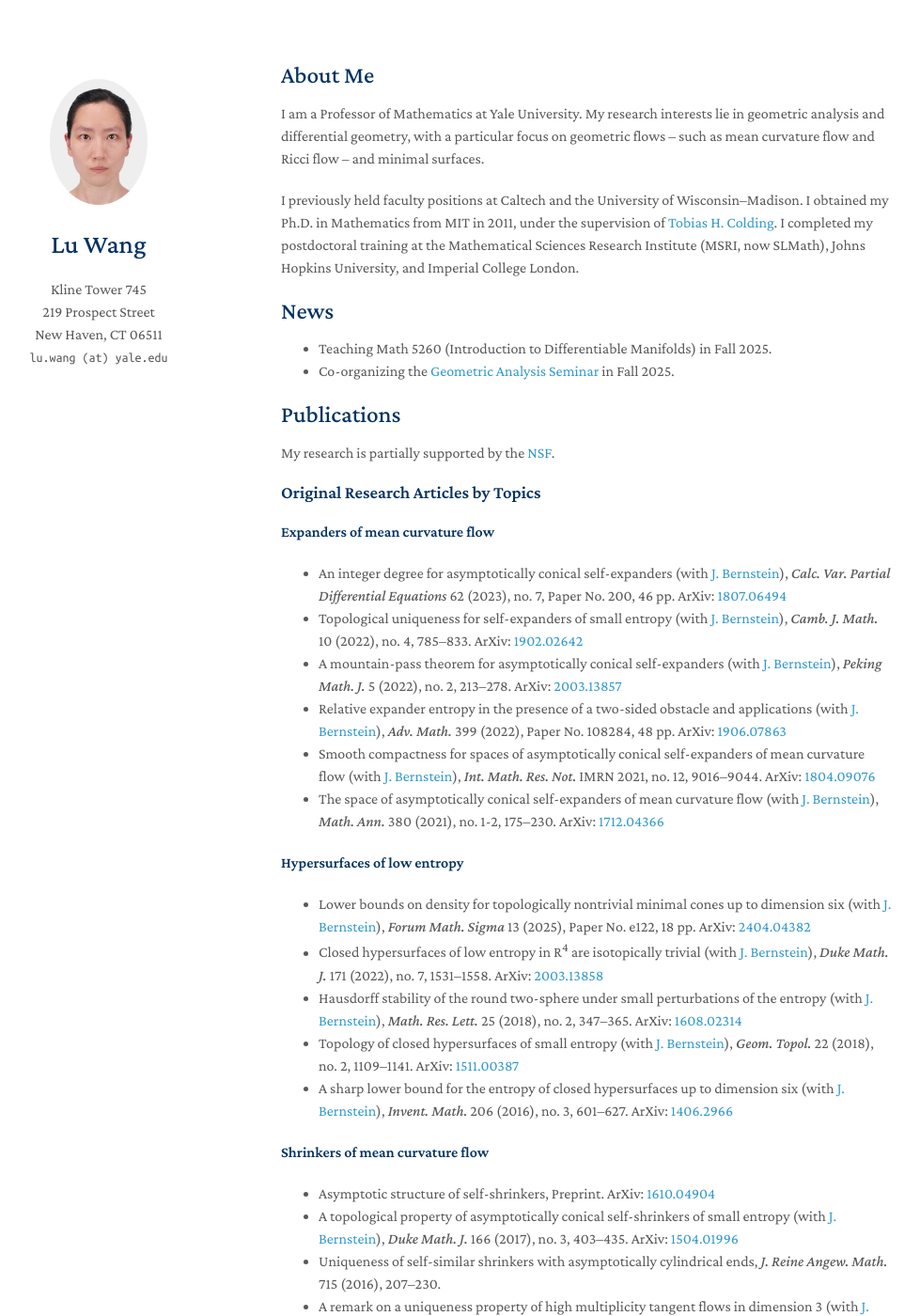
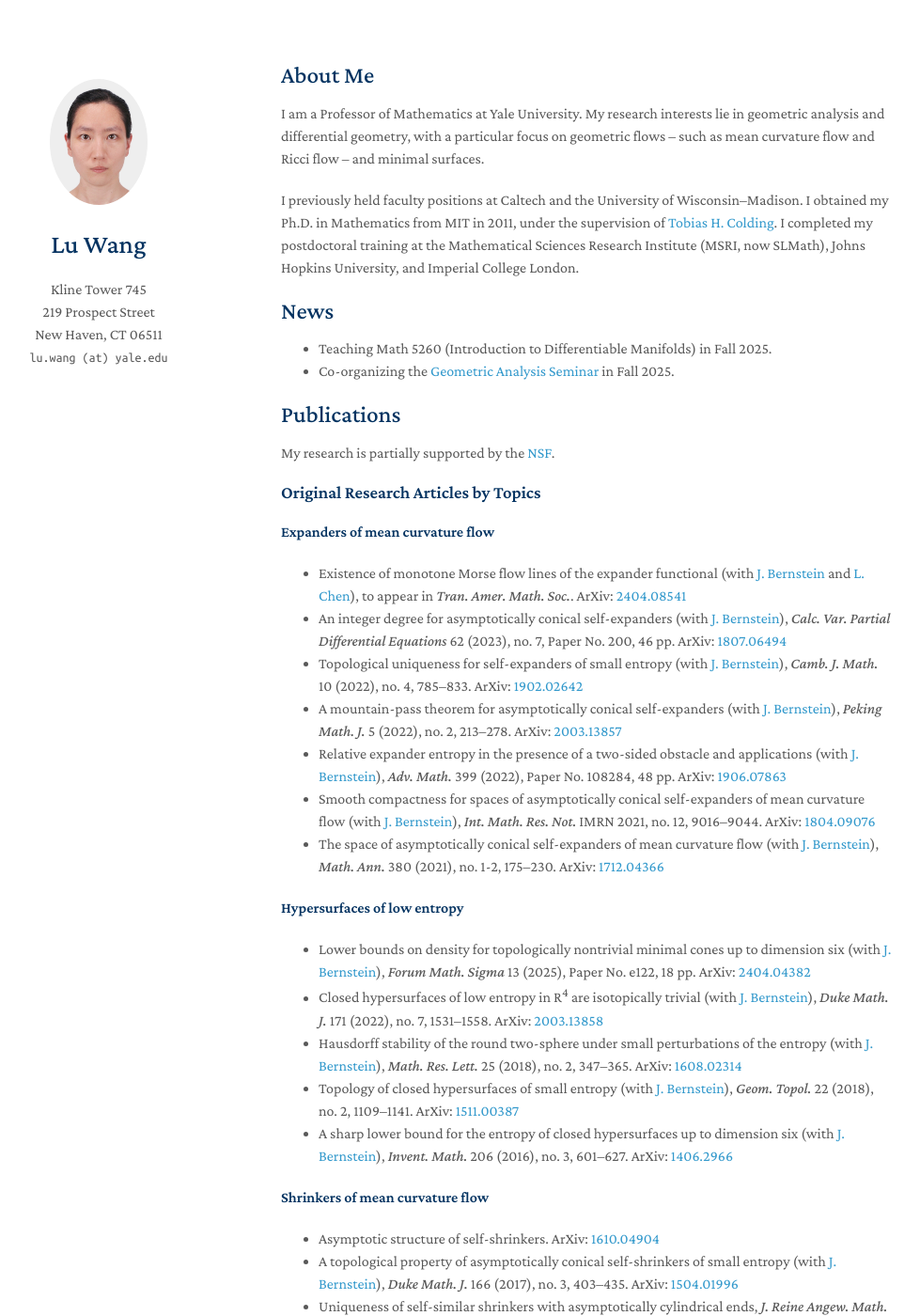
Before and after one commit to drwanglu/drwanglu.github.io, a Jekyll site: the page built from index.md, in a window 1280 px wide and 1400 px high. Shown: the whole window at 94% size, without its empty margins (171-1150 px from the left). Built offline with Jekyll 4.4.1, drawn with Linux system fonts in a browser that asks for light colours; a style sheet for code colours, icons or effects is not loaded; our own code applies the rules of GitHub Pages for plain Markdown files.

Commit message:
Update index.md

```diff
--- a/index.md
+++ b/index.md
@@ -24,6 +24,7 @@ My research is partially supported by the [NSF](https://www.nsf.gov).
 
 #### Expanders of mean curvature flow
 
+- Existence of monotone Morse flow lines of the expander functional (with [J. Bernstein](https://mathematics.jhu.edu/directory/jacob-bernstein/) and [L. Chen](https://sites.google.com/utk.edu/lchen63/)), to appear in *Tran. Amer. Math. Soc.*. ArXiv: [2404.08541](https://arxiv.org/abs/2404.08541)
 - An integer degree for asymptotically conical self-expanders (with [J. Bernstein](https://mathematics.jhu.edu/directory/jacob-bernstein/)), *Calc. Var. Partial Differential Equations* 62 (2023), no. 7, Paper No. 200, 46 pp. ArXiv: [1807.06494](https://arxiv.org/abs/1807.06494)
 - Topological uniqueness for self-expanders of small entropy (with [J. Bernstein](https://mathematics.jhu.edu/directory/jacob-bernstein/)), *Camb. J. Math.* 10 (2022), no. 4, 785--833. ArXiv: [1902.02642](https://arxiv.org/abs/1902.02642)
 - A mountain-pass theorem for asymptotically conical self-expanders (with [J. Bernstein](https://mathematics.jhu.edu/directory/jacob-bernstein/)), *Peking Math. J.* 5 (2022), no. 2, 213--278. ArXiv: [2003.13857](https://arxiv.org/abs/2003.13857)
@@ -41,7 +42,7 @@ My research is partially supported by the [NSF](https://www.nsf.gov).
 
 #### Shrinkers of mean curvature flow
 
-- Asymptotic structure of self-shrinkers, Preprint. ArXiv: [1610.04904](https://arxiv.org/abs/1610.04904)
+- Asymptotic structure of self-shrinkers. ArXiv: [1610.04904](https://arxiv.org/abs/1610.04904)
 - A topological property of asymptotically conical self-shrinkers of small entropy (with [J. Bernstein](https://mathematics.jhu.edu/directory/jacob-bernstein/)), *Duke Math. J.* 166 (2017), no. 3, 403--435. ArXiv: [1504.01996](https://arxiv.org/abs/1504.01996)
 - Uniqueness of self-similar shrinkers with asymptotically cylindrical ends, *J. Reine Angew. Math.* 715 (2016), 207--230.
 - A remark on a uniqueness property of high multiplicity tangent flows in dimension 3 (with [J. Bernstein](https://mathematics.jhu.edu/directory/jacob-bernstein/)), *Int. Math. Res. Not.* IMRN 2015, no. 15, 6286--6294. ArXiv: [1402.6687](https://arxiv.org/abs/1402.6687)
```
